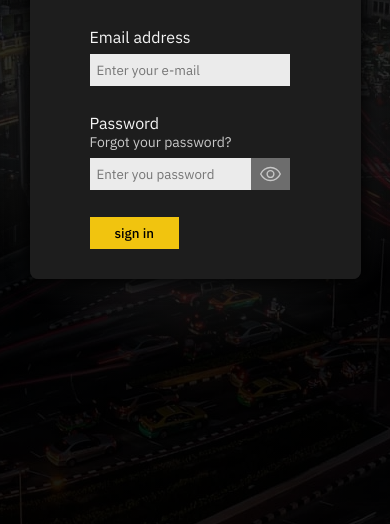
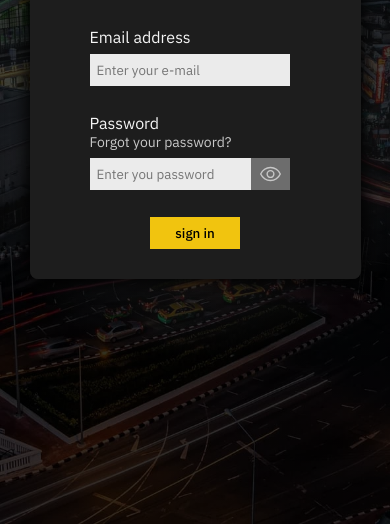
Before and after one commit to Maciej86/panel-login, a plain HTML site: page index.html in a window 390 px wide. Shown: the part 320-844 px from the top of the page. Drawn offline with Linux system fonts and the light colour scheme.

Commit message:
poprawiony styl

```diff
--- a/css/form.css
+++ b/css/form.css
@@ -90,6 +90,8 @@
 }
 
 .form__sendForm {
+  display: block;
+  margin: 0 auto;
   padding: 7px 25px;
   background: rgb(241, 196, 15);
   border: none;
--- a/css/style.css
+++ b/css/style.css
@@ -13,6 +13,7 @@ html {
   height: 100%;
   margin: 0;
   background: url("../images/background.webp") center no-repeat;
+  background-size: cover;
   font-family: "IBM Plex Sans", sans-serif;
   color: rgb(210, 210, 210);
 }
@@ -34,8 +35,8 @@ html {
   .pageTemplate__shdow {
     background: radial-gradient(
       circle,
-      rgba(66, 66, 66, 0.8) 0%,
-      rgba(0, 0, 0, 0.9) 55%
+      rgba(66, 66, 66, 0.7) 0%,
+      rgba(0, 0, 0, 0.8) 55%
     );
   }
 }
```
